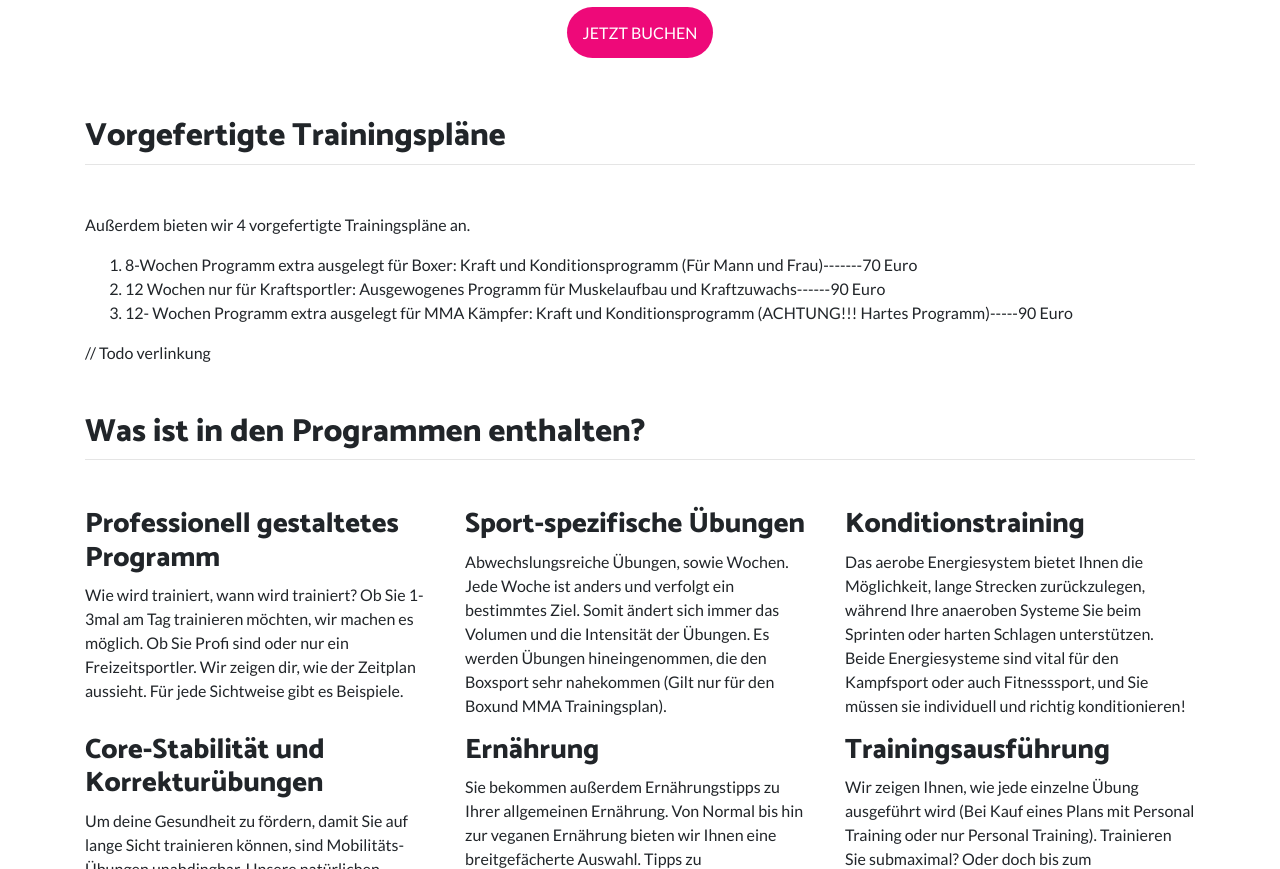
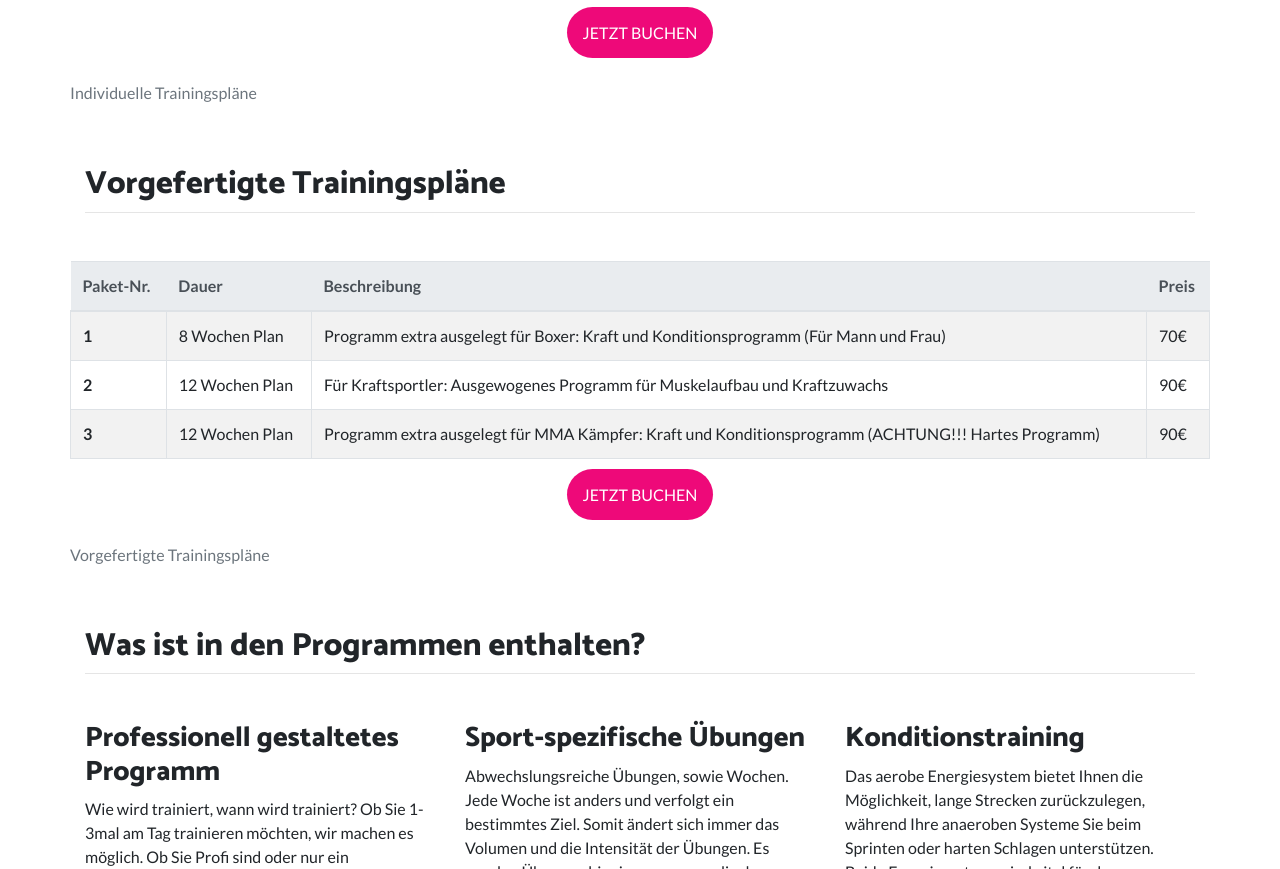
Before and after one commit to pweimann/LukasLandingPage, a website: page static/training-plans.html in a window 1280 px wide. Shown: the part 1759-2628 px from the top of the page. Drawn offline with Linux system fonts and the light colour scheme.

```diff
--- a/static/training-plans.html
+++ b/static/training-plans.html
@@ -124,6 +124,7 @@
                 </div>
             </div>
             <table class="table table-striped container">
+                <caption>Individuelle Trainingspläne</caption>
                 <thead class="thead-light">
                 <tr>
                     <th scope="col">Paket-Nr.</th>
@@ -173,24 +174,49 @@
             <div class="container">
                 <h2 class="display-5 mt-5 mb-0">Vorgefertigte Trainingspläne</h2>
                 <hr class="mt-2 mb-5">
-                <div class="mb-5">
-                    <p>Außerdem bieten wir 4 vorgefertigte Trainingspläne an.</p>
-                    <ol>
-                        <li>8-Wochen Programm extra ausgelegt für Boxer: Kraft und
-                            Konditionsprogramm (Für Mann und Frau)-------70 Euro
-                        </li>
-                        <li>
-                            12 Wochen nur für Kraftsportler: Ausgewogenes Programm für Muskelaufbau
-                            und Kraftzuwachs------90 Euro
-                        </li>
-                        <li>
-                            12- Wochen Programm extra ausgelegt für MMA Kämpfer: Kraft und
-                            Konditionsprogramm (ACHTUNG!!! Hartes Programm)-----90 Euro
-                        </li>
-                    </ol>
-                    // Todo verlinkung
-                </div>
             </div>
+            <table class="table table-striped container">
+                <caption>Vorgefertigte Trainingspläne</caption>
+                <thead class="thead-light">
+                <tr>
+                    <th scope="col">Paket-Nr.</th>
+                    <th scope="col">Dauer</th>
+                    <th scope="col">Beschreibung</th>
+                    <th scope="col">Preis</th>
+                </tr>
+                </thead>
+                <tbody class="table-bordered">
+                <tr>
+                    <th scope="row">1</th>
+                    <td>8 Wochen Plan</td>
+                    <td>Programm extra ausgelegt für Boxer: Kraft und
+                        Konditionsprogramm (Für Mann und Frau)</td>
+                    <td>70€</td>
+                </tr>
+                <tr>
+                    <th scope="row">2</th>
+                    <td>12 Wochen Plan</td>
+                    <td>Für Kraftsportler: Ausgewogenes Programm für Muskelaufbau
+                        und Kraftzuwachs</td>
+                    <td>90€</td>
+                </tr>
+                <tr>
+                    <th scope="row">3</th>
+                    <td>12 Wochen Plan</td>
+                    <td>Programm extra ausgelegt für MMA Kämpfer: Kraft und
+                        Konditionsprogramm (ACHTUNG!!! Hartes Programm)</td>
+                    <td>90€</td>
+                </tr>
+                </tbody>
+                <tfoot>
+                <tr>
+                    <td colspan="4" class="flex-center p-4">
+                        <a href="contact-me.html" class="btn-primary text-uppercase rounded-pill p-3">Jetzt
+                            Buchen</a>
+                    </td>
+                </tr>
+                </tfoot>
+            </table>
         </section>
     </main>
     <aside>
@@ -251,56 +277,6 @@
             </div>
         </div>
     </aside>
-
-    <!--<div class="container">-->
-    <!--    <div class="card-container">-->
-    <!--    <div class="card">-->
-    <!--        <div class="face face1">-->
-    <!--            <div class="content">-->
-    <!--                <img src="https://github.com/Jhonierpc/WebDevelopment/blob/master/CSS%20Card%20Hover%20Effects/img/design_128.png?raw=true">-->
-    <!--                <h3>Design</h3>-->
-    <!--            </div>-->
-    <!--        </div>-->
-    <!--        <div class="face face2">-->
-    <!--            <div class="content">-->
-    <!--                <p>Lorem ipsum dolor sit amet consectetur adipisicing elit. Quas cum cumque minus iste veritatis-->
-    <!--                    provident at.</p>-->
-    <!--                <a href="#">Read More</a>-->
-    <!--            </div>-->
-    <!--        </div>-->
-    <!--    </div>-->
-    <!--        <div class="card">-->
-    <!--            <div class="face face1">-->
-    <!--                <div class="content">-->
-    <!--                    <img src="https://github.com/Jhonierpc/WebDevelopment/blob/master/CSS%20Card%20Hover%20Effects/img/code_128.png?raw=true">-->
-    <!--                    <h3>Code</h3>-->
-    <!--                </div>-->
-    <!--            </div>-->
-    <!--            <div class="face face2">-->
-    <!--                <div class="content">-->
-    <!--                    <p>Lorem ipsum dolor sit amet consectetur adipisicing elit. Quas cum cumque minus iste veritatis-->
-    <!--                        provident at.</p>-->
-    <!--                    <a href="#">Read More</a>-->
-    <!--                </div>-->
-    <!--            </div>-->
-    <!--        </div>-->
-    <!--        <div class="card">-->
-    <!--            <div class="face face1">-->
-    <!--                <div class="content">-->
-    <!--                    <img src="https://github.com/Jhonierpc/WebDevelopment/blob/master/CSS%20Card%20Hover%20Effects/img/launch_128.png?raw=true">-->
-    <!--                    <h3>Launch</h3>-->
-    <!--                </div>-->
-    <!--            </div>-->
-    <!--            <div class="face face2">-->
-    <!--                <div class="content">-->
-    <!--                    <p>Lorem ipsum dolor sit amet consectetur adipisicing elit. Quas cum cumque minus iste veritatis-->
-    <!--                        provident at.</p>-->
-    <!--                    <a href="#">Read More</a>-->
-    <!--                </div>-->
-    <!--            </div>-->
-    <!--        </div>-->
-    <!--    </div>-->
-    <!--</div>-->
 </div>
 <!-- Footer -->
 <footer class="py-3 bg-black">
```
Also changed, not shown: img/berlinmap.jpg (deleted), img/examplePicture.jpg (deleted), img/header-bg.jpg (deleted), img/optimized/gallery/Boxen-Lukas-Paszkowsky.jpeg (added), 1 other file.
